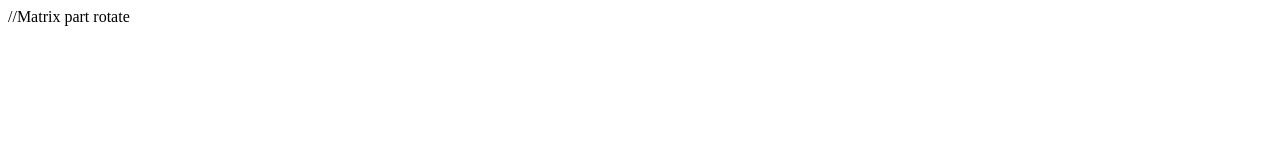
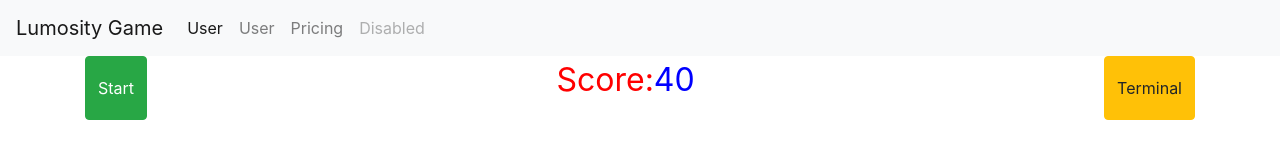
Before and after one commit to HaiOliver/Lumosity---Rotation-Matrix, a plain HTML site: page index.html in a window 1280 px wide. Drawn offline with nearby package versions, Linux system fonts and the light colour scheme.

Commit message:
add matrix

```diff
--- /dev/null
+++ b/index.css
@@ -0,0 +1,18 @@
+body{
+  /*   background: url("https://images.alphacoders.com/985/985562.jpg"); */
+
+    background-size: cover;
+    background-repeat: no-repeat;
+    width:100%;
+    height:100vh;
+}
+
+#text-score{
+    color: red;
+    font-size: xx-large
+}
+
+#score{
+    color: blue;
+
+}
--- a/index.html
+++ b/index.html
@@ -1,16 +1,70 @@
+<!doctype html>
 <html lang="en">
-<head>
-      <meta charset="UTF-8">
-      <meta name="viewport" content="width=device-width, initial-scale=1.0">
-      <title>Document</title>
-</head>
-<body>
+  <head>
+    <!-- Required meta tags -->
+    <meta charset="utf-8">
+    <meta name="viewport" content="width=device-width, initial-scale=1, shrink-to-fit=no">
+
+    <!-- Bootstrap CSS -->
+    <link rel="stylesheet" href="https://maxcdn.bootstrapcdn.com/bootstrap/4.0.0/css/bootstrap.min.css" integrity="sha384-Gn5384xqQ1aoWXA+058RXPxPg6fy4IWvTNh0E263XmFcJlSAwiGgFAW/dAiS6JXm" crossorigin="anonymous">
+
+   <link rel="stylesheet" type="text/css" href="index.css"></link>
+    <title>Lumosity Game</title>
+  </head>
+  <body>
+  <!--     nav bar -->
+  <nav class="navbar navbar-expand-lg navbar-light bg-light">
+  <a class="navbar-brand" href="#">Lumosity Game</a>
+  <button class="navbar-toggler" type="button" data-toggle="collapse" data-target="#navbarNav" aria-controls="navbarNav" aria-expanded="false" aria-label="Toggle navigation">
+    <span class="navbar-toggler-icon"></span>
+  </button>
+  <div class="collapse navbar-collapse" id="navbarNav">
+    <ul class="navbar-nav">
+      <li class="nav-item active">
+        <a class="nav-link" href="#"> User<span class="sr-only">(current)</span></a>
+      </li>
+      <li class="nav-item">
+        <a class="nav-link" href="#">User</a>
+      </li>
+      <li class="nav-item">
+        <a class="nav-link" href="#">Pricing</a>
+      </li>
+      <li class="nav-item">
+        <a class="nav-link disabled" href="#">Disabled</a>
+      </li>
+    </ul>
+  </div>
+</nav>
+    <div class="container">
+    <!--   <div class="col"> -->
+           <!--  button start and end game -->
+            <div class="d-flex justify-content-between button">
+                  <button type="button" class="btn btn-success">Start</button>
+                  <p id="text-score">Score:<span id="score">40</span></p>
+                  <button type="button" class="btn btn-warning"> Terminal</button>
+            </div>
+      <!--       // matrix -->
+            <div class="container matrix">
+                  <div>
+                        <div style="background:red;"></div>
+                         <div ></div>
+                          <div ></div>
+                  </div>
+            </div>
+
+   <!--    </div> -->
+
+    </div>
 
 
-
-//Matrix part rotate
 <script src="index.js">
 
 </script>
-</body>
+
+    <!-- Optional JavaScript -->
+    <!-- jQuery first, then Popper.js, then Bootstrap JS -->
+    <script src="https://code.jquery.com/jquery-3.2.1.slim.min.js" integrity="sha384-KJ3o2DKtIkvYIK3UENzmM7KCkRr/rE9/Qpg6aAZGJwFDMVNA/GpGFF93hXpG5KkN" crossorigin="anonymous"></script>
+    <script src="https://cdnjs.cloudflare.com/ajax/libs/popper.js/1.12.9/umd/popper.min.js" integrity="sha384-ApNbgh9B+Y1QKtv3Rn7W3mgPxhU9K/ScQsAP7hUibX39j7fakFPskvXusvfa0b4Q" crossorigin="anonymous"></script>
+    <script src="https://maxcdn.bootstrapcdn.com/bootstrap/4.0.0/js/bootstrap.min.js" integrity="sha384-JZR6Spejh4U02d8jOt6vLEHfe/JQGiRRSQQxSfFWpi1MquVdAyjUar5+76PVCmYl" crossorigin="anonymous"></script>
+  </body>
 </html>
```
